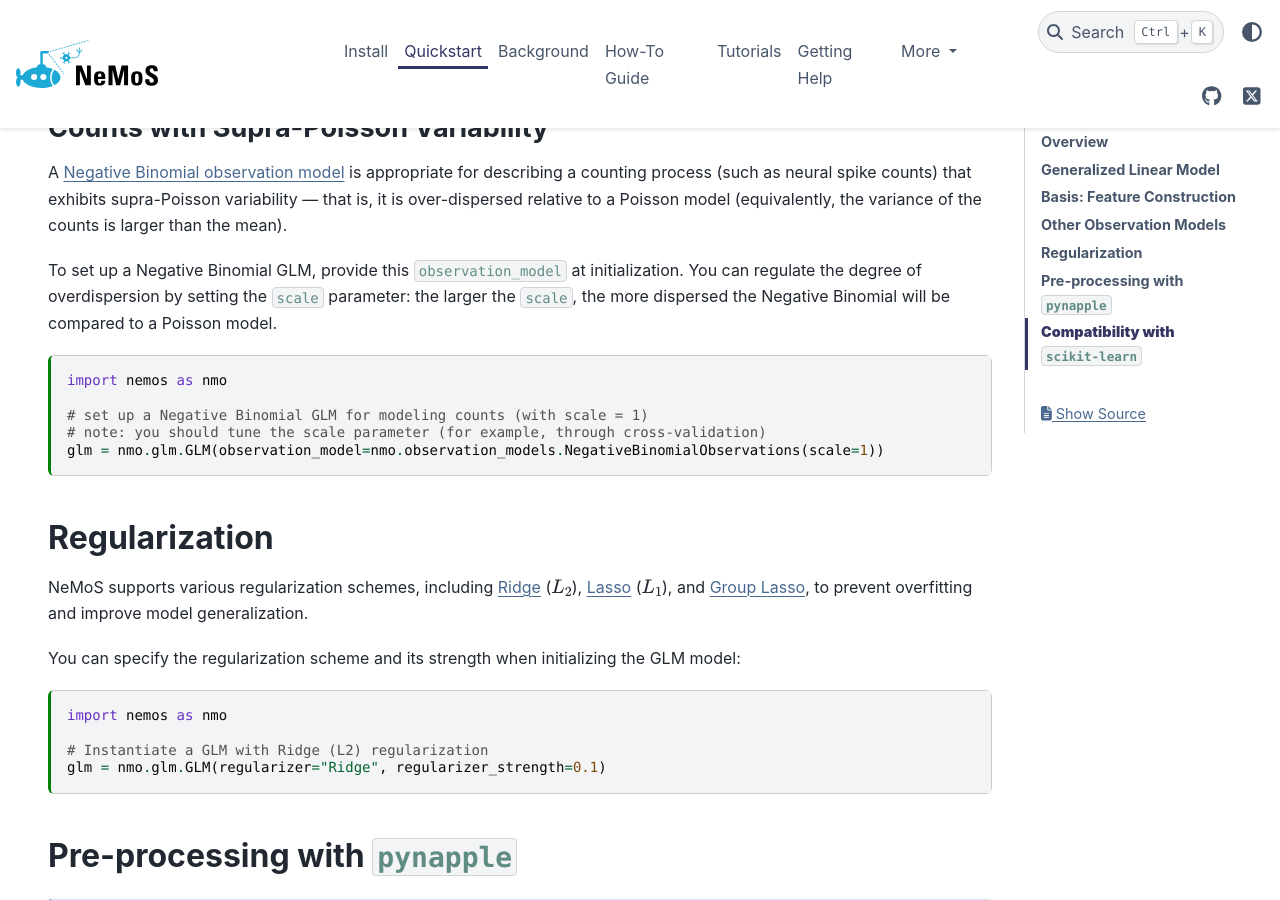
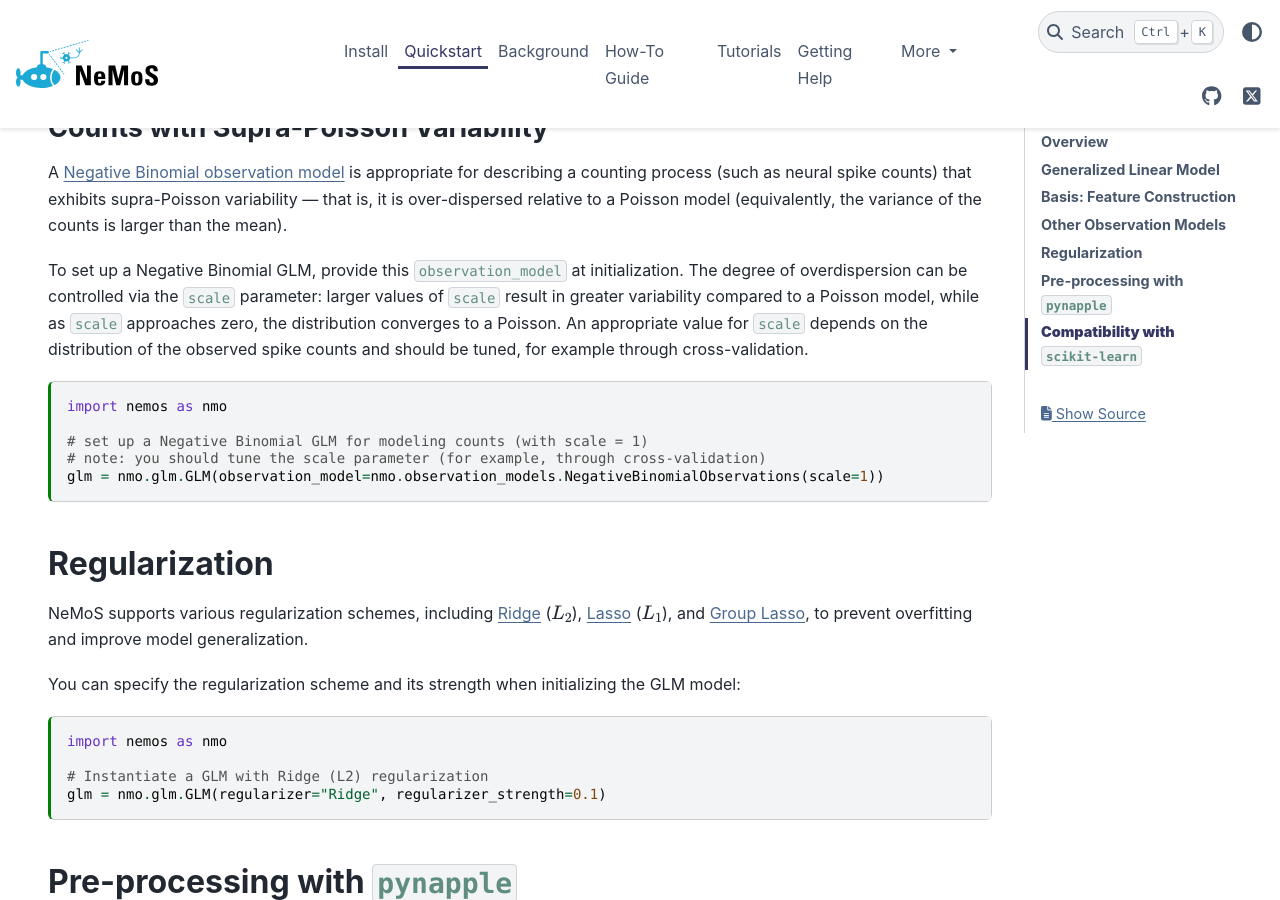
Before and after one commit to flatironinstitute/nemos, a Sphinx documentation site: the page built from docs/quickstart.md, in a window 1280 px wide and 900 px high, scrolled down 5797 px. Built offline with Sphinx 7.4.7 and the PyData theme 0.15.4, drawn with Linux system fonts in a browser that asks for light colours.

Commit message:
add neg bin description

````diff
--- a/docs/quickstart.md
+++ b/docs/quickstart.md
@@ -287,7 +287,8 @@
 
 A [Negative Binomial observation model](nemos.observation_models.NegativeBinomialObservations) is appropriate for describing a counting process (such as neural spike counts) that exhibits supra-Poisson variability — that is, it is over-dispersed relative to a Poisson model (equivalently, the variance of the counts is larger than the mean).
 
-To set up a Negative Binomial GLM, provide this `observation_model` at initialization. You can regulate the degree of overdispersion by setting the `scale` parameter: the larger the `scale`, the more dispersed the Negative Binomial will be compared to a Poisson model.
+To set up a Negative Binomial GLM, provide this `observation_model` at initialization. The degree of overdispersion can be controlled via the `scale` parameter: larger values of `scale` result in greater variability compared to a Poisson model, while as `scale` approaches zero, the distribution converges to a Poisson. An appropriate value for `scale` depends on the distribution of the observed spike counts and should be tuned, for example through cross-validation.
+
 
 ```{code-cell} ipython3
 
````
